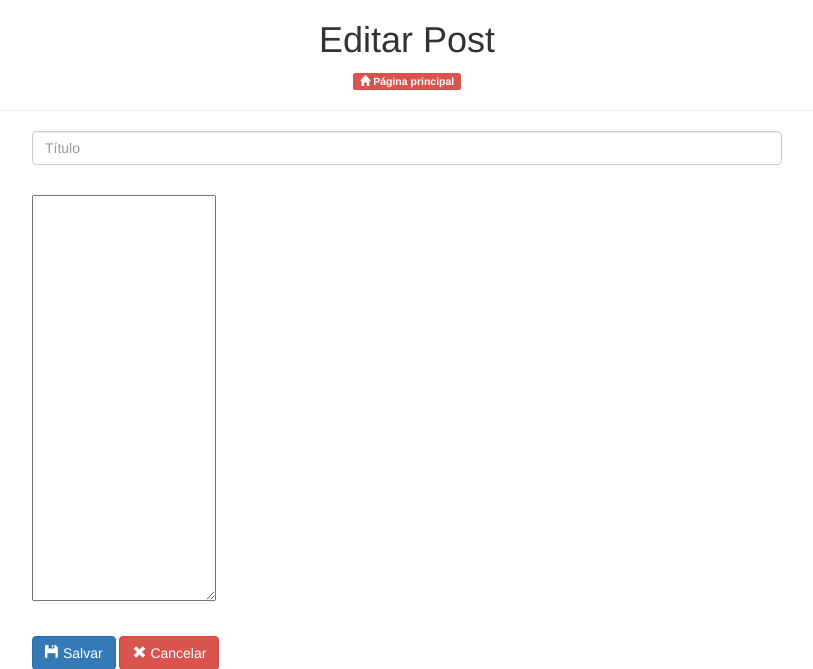
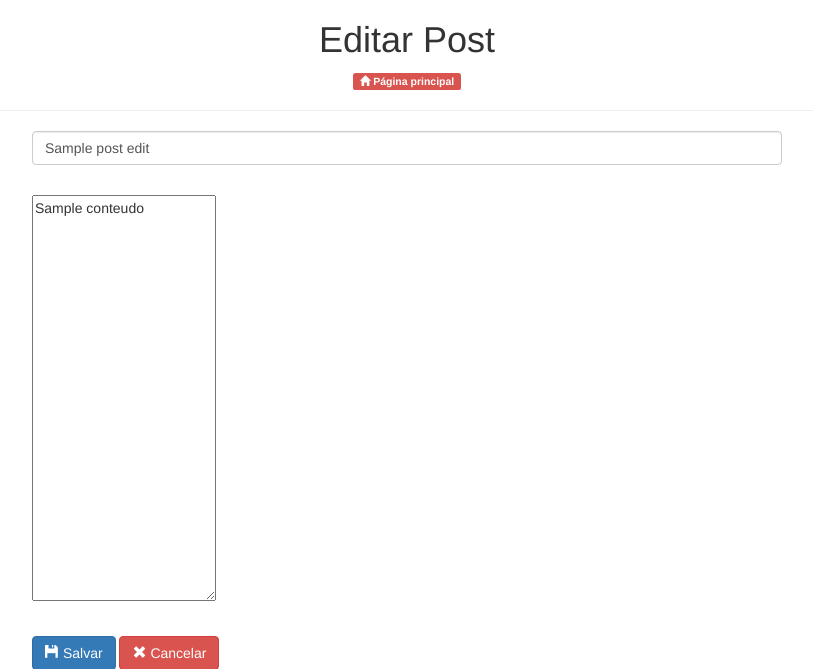
Before and after one commit to argentinaluiz/curso-php, a PHP site: template views/editar_post.twig in a window 1280 px wide. Shown: the top 669 px of the page, without its empty margins (233-1046 px from the left). Run offline with PHP 8.4, Linux system fonts and the light colour scheme; the template is opened without the code that fills it: most values are stand-ins (such as "Sample title", 1, 10 or a date in 2020); some libraries are stand-ins or nearby versions.

Commit message:
Recuperando valores do BD e inserindo nos campos de edição

```diff
--- a/views/editar_post.twig
+++ b/views/editar_post.twig
@@ -14,14 +14,15 @@
         <hr>
         <div class="row">
             <form action="{{path('grava-post')}}" method="post" class="form-group col-sm-8 col-sm-offset-2">
-                <input type="text" name="titulo" id="titulo" class="form-control" style="margin-bottom: 30px;" placeholder="Título">
+                <input type="text" name="titulo" id="titulo" class="form-control" style="margin-bottom: 30px;" placeholder="Título" value="{{post_edit.titulo}}">
 
                 <div style="margin-bottom: 30px;">
-                    <textarea name="editorHTML" rows="20" class="editorHTML"></textarea>
+                    <textarea name="editorHTML" rows="20" class="editorHTML">{{post_edit.conteudo|raw}}</textarea>
                 </div>
 
                 <button type="submit" class="btn btn-primary"><span class="glyphicon glyphicon-floppy-disk"></span> Salvar</button>
                 <a href="{{path('lista-posts')}}" class="btn btn-danger"><span class="glyphicon glyphicon-remove"></span> Cancelar</a>
+
             </form>
         </div>
 
```
